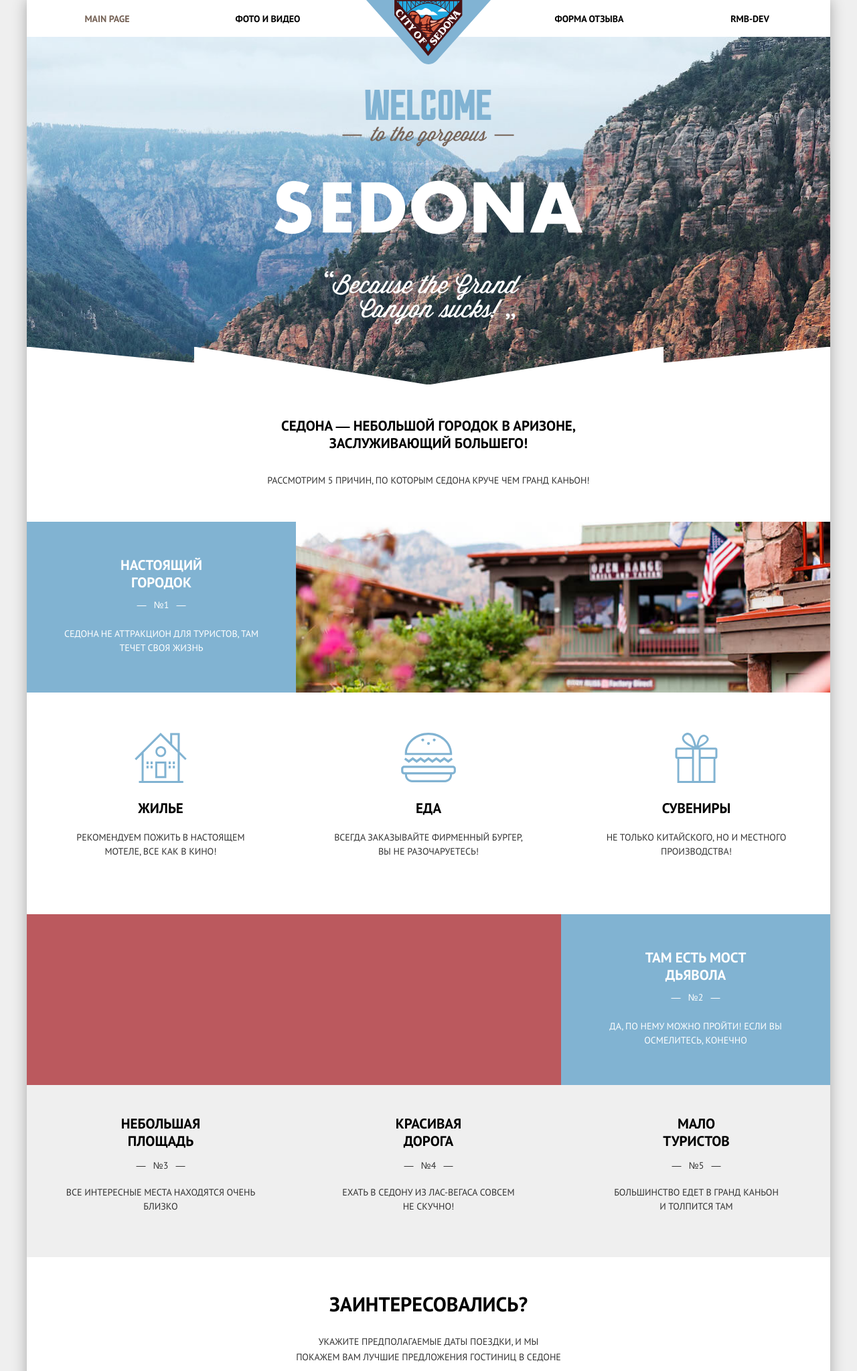
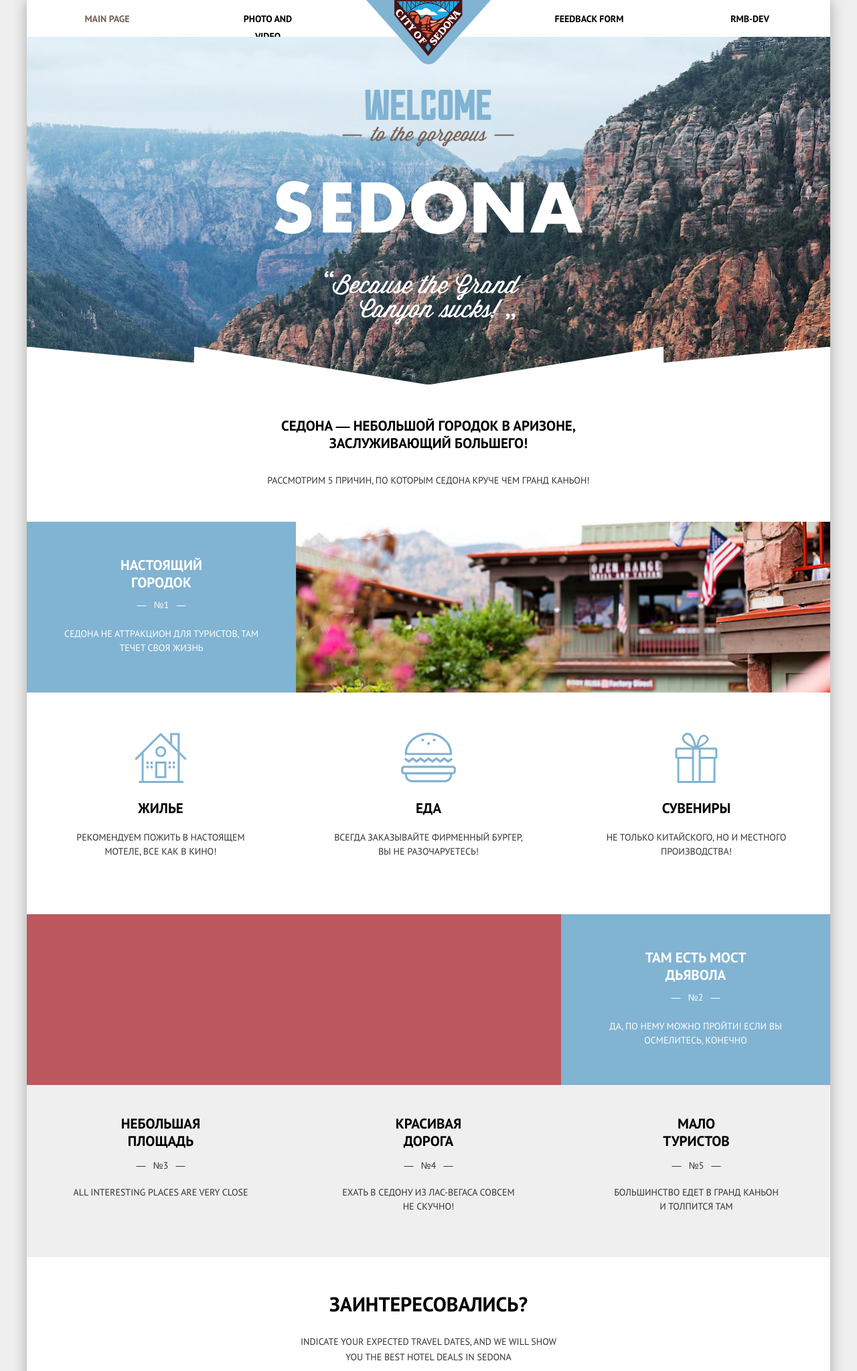
Before and after one commit to rmb-dev/rmb-travel, a plain HTML site: page index.html in a window 1280 px wide. Shown: the top 2047 px of the page at 67% size. Drawn offline with Linux system fonts and the light colour scheme; some packages are replaced by stand-ins of ours; files whose address does not match are found by name.

Commit message:
Add files via upload

```diff
--- a/index.html
+++ b/index.html
@@ -29,8 +29,8 @@
       <nav class="main-nav main-nav--opened main-nav--nojs"><button class="main-nav__toggle" type="button"><span class="visually-hidden">Menu</span></button>
         <ul class="main-nav__list site-list">
           <li class="site-list__item site-list__item--active"><a href="index.html">Main page</a></li>
-          <li class="site-list__item"><a href="photo.html">Фото и видео</a></li>
-          <li class="site-list__item"><a href="form.html">Форма отзыва</a></li>
+          <li class="site-list__item"><a href="photo.html">Photo and video</a></li>
+          <li class="site-list__item"><a href="form.html">Feedback Form</a></li>
           <li class="site-list__item"><a href="https://rmb-dev.github.io">rmb-dev</a></li>
           <li class="site-list__item site-list__item--logo">
             <a href="index.html">
@@ -94,7 +94,7 @@
             <header class="no-content-item__header">
               <h3 class="no-content-item__title">Небольшая площадь</h3>
               <p class="no-content-item__number">&#8212; &nbsp; №3 &nbsp; &#8212;</p>
-              <p class="no-content-item__description">Все интересные места находятся очень близко</p>
+              <p class="no-content-item__description">All interesting places are very close</p>
             </header>
           </div>
           <div class="advantages__item no-content-item">
@@ -117,7 +117,7 @@
         <header class="hotels__header">
           <h2 class="visually-hidden">Поиск гостиницы в Седоне</h2>
           <h3 class="hotels__title">Заинтересовались?</h3>
-          <p class="hotels__description">Укажите предполагаемые даты поездки, и мы покажем вам лучшие предложения гостиниц в&nbsp;Седоне</p>
+          <p class="hotels__description">Indicate your expected travel dates, and we will show you the best hotel deals in&nbsp;Sedona</p>
         </header><a class="hotels__to-search button" href="#">Найти гостиницу</a></section>
       <div class="map" id="map"></div>
     </main>
```
